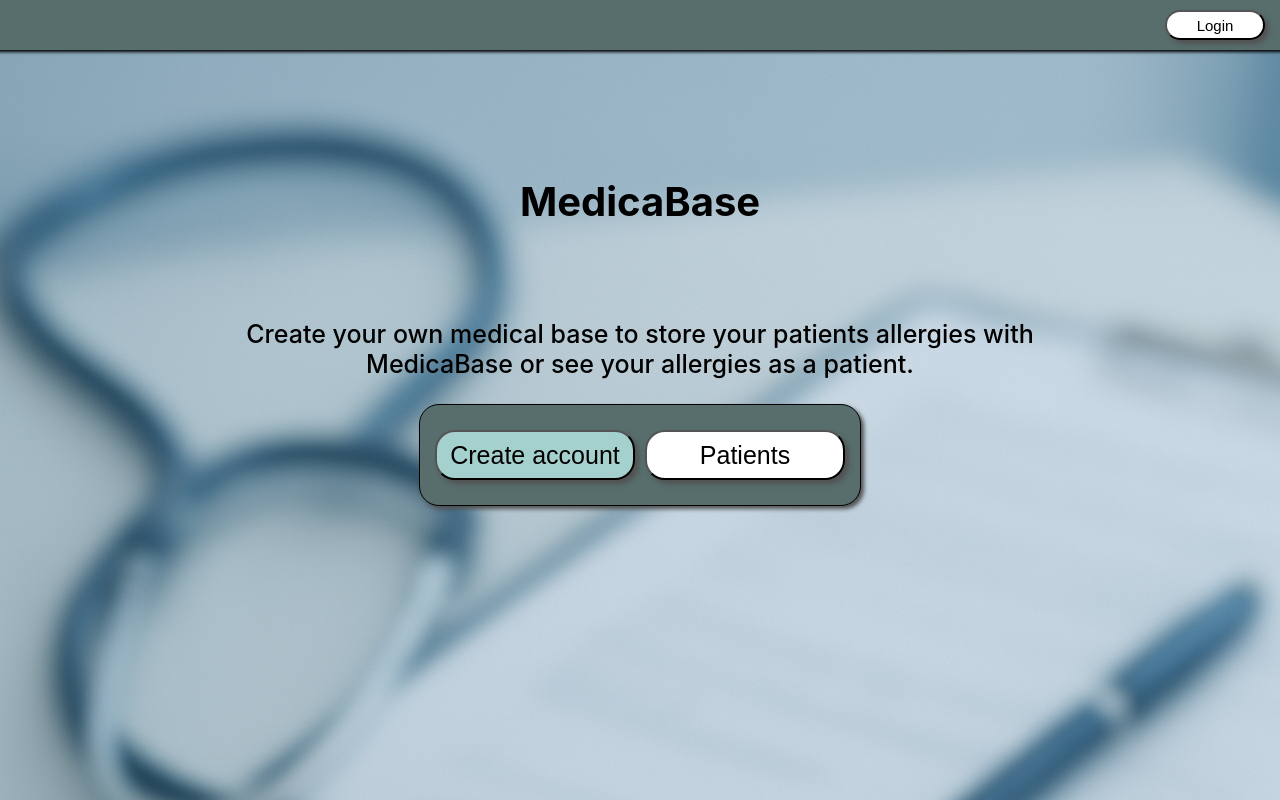
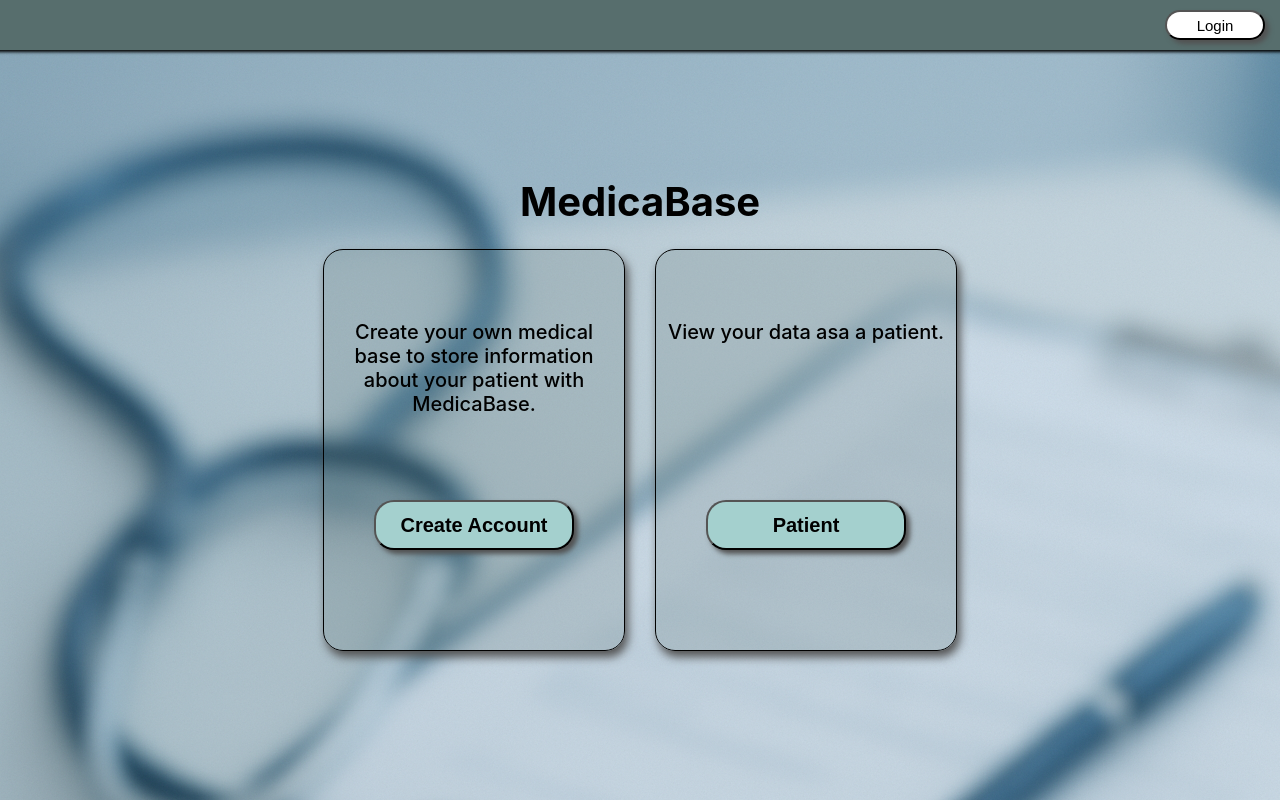
Before and after one commit to StanescuPaul/MAP-MedicaBase, a React (Create React App) app in the folder my-app/: page / in a window 1280 px wide. Built offline with nearby package versions, Linux system fonts and the light colour scheme; no server answers.

Commit message:
Modificari ui/ux pe ecranul de home

```diff
--- a/my-app/src/routes/Home/Home.jsx
+++ b/my-app/src/routes/Home/Home.jsx
@@ -11,21 +11,26 @@ export function Home() {
       </div>
       <div className={styles.bottomTab}>
         <h1 className={styles.titleStyle}>MedicaBase</h1>
-        <div className={styles.textLable}>
-          <p className={styles.textStyle}>
-            Create your own medical base to store your patients allergies with
-            MedicaBase or see your allergies as a patient.
+        <div className={styles.middleLable}>
+          <div className={styles.doctorSection}>
+            <p className={styles.doctorTextStyle}>
+              Create your own medical base to store information about your
+              patient with MedicaBase.
             </p>
-        </div>
-        <div className={styles.buttonLable}>
             <Link to="/doctors/register">
               <button className={styles.buttonRegisterStyle}>
-              Create account
+                Create Account
               </button>
             </Link>
+          </div>
+          <div className={styles.patientSection}>
+            <p className={styles.patientTextStyle}>
+              View your data asa a patient.
+            </p>
             <Link to="/patients/login">
-            <button className={styles.buttonPatientStyle}>Patients</button>
+              <button className={styles.buttonPatientStyle}>Patient</button>
             </Link>
+          </div>
         </div>
       </div>
     </div>
--- a/my-app/src/routes/Home/Home.module.css
+++ b/my-app/src/routes/Home/Home.module.css
@@ -34,10 +34,14 @@
   font-family: Arial, Helvetica, sans-serif;
   background-color: rgb(164, 208, 206);
   color: rgb(0, 0, 0);
+  font-size: 20px;
+  font-weight: 600;
+  margin-bottom: 100px;
 }
 .buttonRegisterStyle:hover {
   background-color: rgb(132, 165, 163);
   transform: translateY(-1px);
+  color: white;
 }
 .buttonPatientStyle {
   width: 200px;
@@ -47,11 +51,15 @@
   text-align: center;
   font-size: 25px;
   font-family: Arial, Helvetica, sans-serif;
-  background-color: rgb(255, 255, 255);
+  background-color: rgb(164, 208, 206);
+  font-size: 20px;
+  font-weight: 600;
+  margin-bottom: 100px;
 }
 .buttonPatientStyle:hover {
-  background-color: #c4c4c4;
+  background-color: rgb(132, 165, 163);
   transform: translateY(-1px);
+  color: white;
 }
 .buttonLoginStyle {
   width: 100px;
@@ -67,35 +75,60 @@
   background-color: #c4c4c4;
   transform: translateY(-1px);
 }
-.textStyle {
-  font-size: 25px;
-  color: rgb(0, 0, 0);
-  font-weight: 500;
-}
-.textLable {
-  display: flex;
-  justify-content: center;
-  align-items: center;
-  width: 900px;
-}
-.buttonLable {
-  display: flex;
-  justify-content: center;
-  align-items: center;
-  flex-direction: row;
-  width: 400px;
-  height: 100px;
-  border-radius: 20px;
-  border: 1px solid black;
-  box-shadow: 3px 3px 4px #525252;
-  background-color: rgb(87, 110, 109);
-  padding-left: 20px;
-  padding-right: 20px;
-  gap: 10px;
-  margin-bottom: 100px;
-}
 .titleStyle {
   font-size: 40px;
   position: absolute;
   top: 150px;
 }
+.middleLable {
+  display: flex;
+  justify-content: center;
+  align-items: center;
+  gap: 30px;
+}
+.doctorSection {
+  display: flex;
+  justify-content: space-between;
+  align-items: center;
+  width: 300px;
+  height: 400px;
+  flex-direction: column;
+  border-radius: 20px;
+  border: 1px solid black;
+  box-shadow: 3px 6px 10px rgb(84, 84, 84);
+  scale: 1;
+  transition: transform 0.2s ease-out;
+  background-color: rgba(87, 110, 109, 0.2);
+}
+.doctorSection:hover {
+  transform: scale(1.01);
+}
+.doctorTextStyle {
+  font-size: 20px;
+  font-weight: 500;
+  padding: 10px;
+  padding-top: 50px;
+}
+.patientSection {
+  display: flex;
+  justify-content: space-between;
+  align-items: center;
+  width: 300px;
+  height: 400px;
+  flex-direction: column;
+  border-radius: 20px;
+  border: 1px solid black;
+  box-shadow: 3px 6px 10px rgb(84, 84, 84);
+  scale: 1;
+  transition: transform 0.2s ease-out;
+  background-color: rgba(87, 110, 109, 0.2);
+}
+.patientSection:hover {
+  transform: scale(1.01);
+}
+.patientTextStyle {
+  font-size: 20px;
+  font-weight: 500;
+  padding: 10px;
+  padding-top: 50px;
+}
```
Lines whose indentation alone changed are shown as unchanged.
